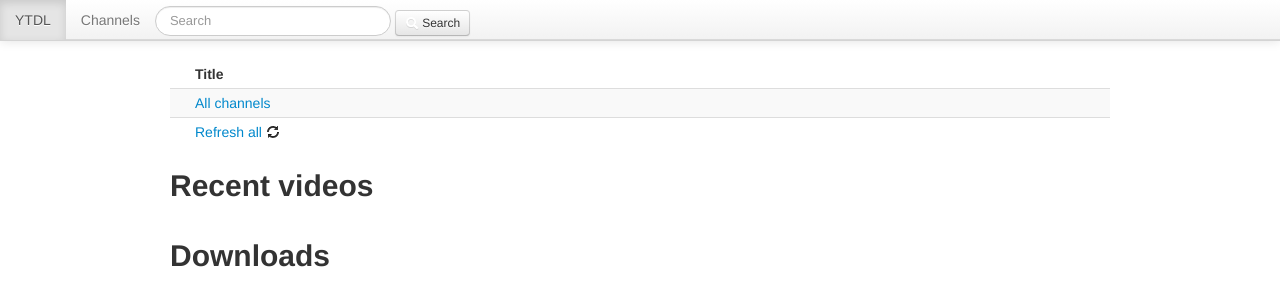
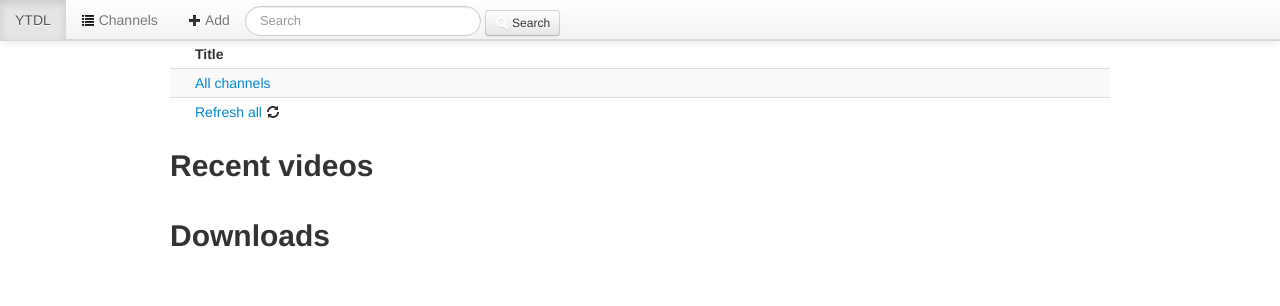
Before and after one commit to dbr/webtools, a Django app: page /youtube/ in a window 1280 px wide. Shown: the top 306 px of the page. Run offline with Django 3.2, Linux system fonts and the light colour scheme; data that the repository does not hold is empty; parts of the project's set-up code (start-up, migrations or seed data) failed here and were passed over.

Commit message:
Minor tidyup

```diff
--- a/ytdl/templates/ytdl/navbar.html
+++ b/ytdl/templates/ytdl/navbar.html
@@ -2,7 +2,8 @@
   <div class="navbar-inner">
     <ul class="nav">
       <li class="active"><a href="{% url ytdl.views.index %}">YTDL</a></li>
-      <li><a href="../../">Channels</a></li>
+      <li><a href="../../"><i class="icon-list icon"></i> Channels</a></li>
+      <li><a href="#"><i class="icon-plus icon"></i> Add</a></li>
       <form class="navbar-search pull-right" action="#" method="GET">
         <input type="search" class="search-query" name="search" placeholder="Search" id="filter" value="{{ query }}">
         <button type="submit" class="btn btn-small">
@@ -12,4 +13,4 @@
     </ul>
   </div>
 </div>
-<div style="height:60px">&nbsp;</div>
+<div style="height:40px">&nbsp;</div>
--- a/ytdl/templates/ytdl/view_channel.html
+++ b/ytdl/templates/ytdl/view_channel.html
@@ -28,7 +28,6 @@
         <br>
     </span>
 </div>
-<hr />
 
 
 <table class="table table-striped table-hover table-condensed" id="videos">
```
